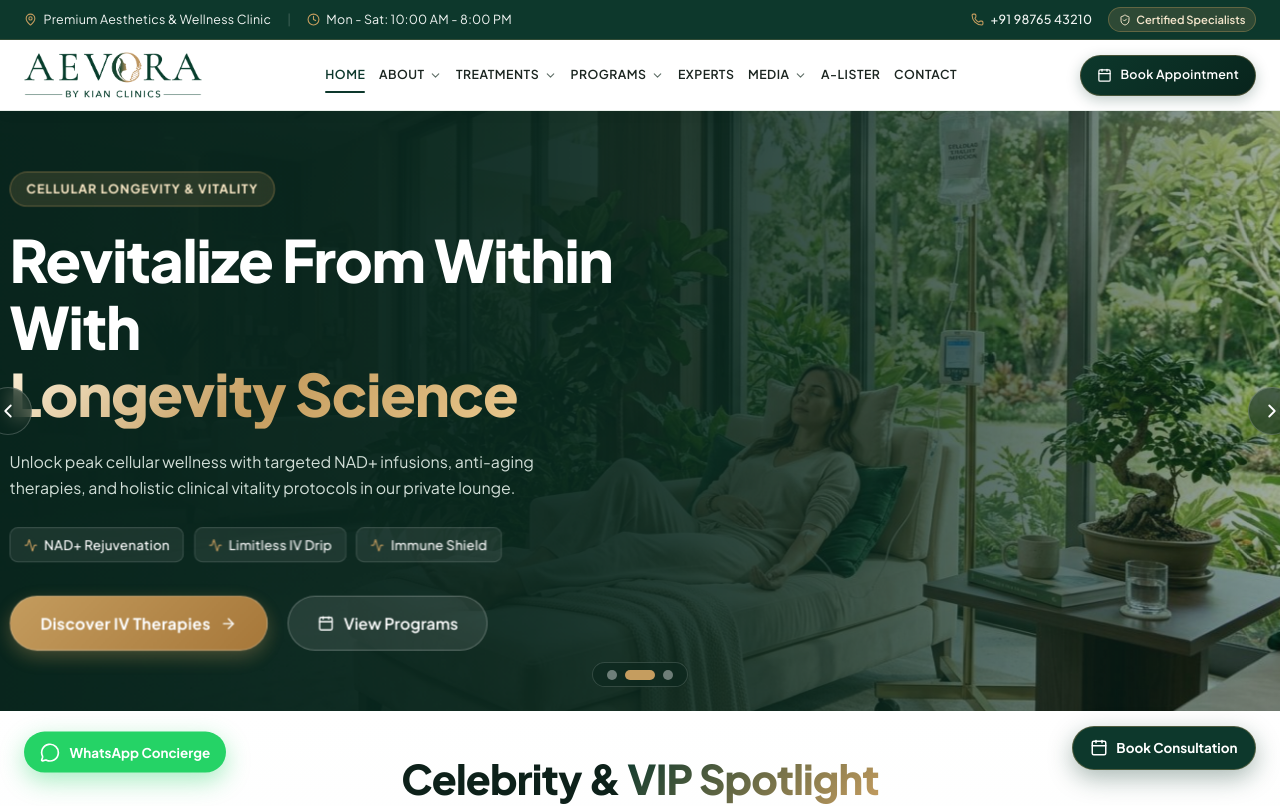
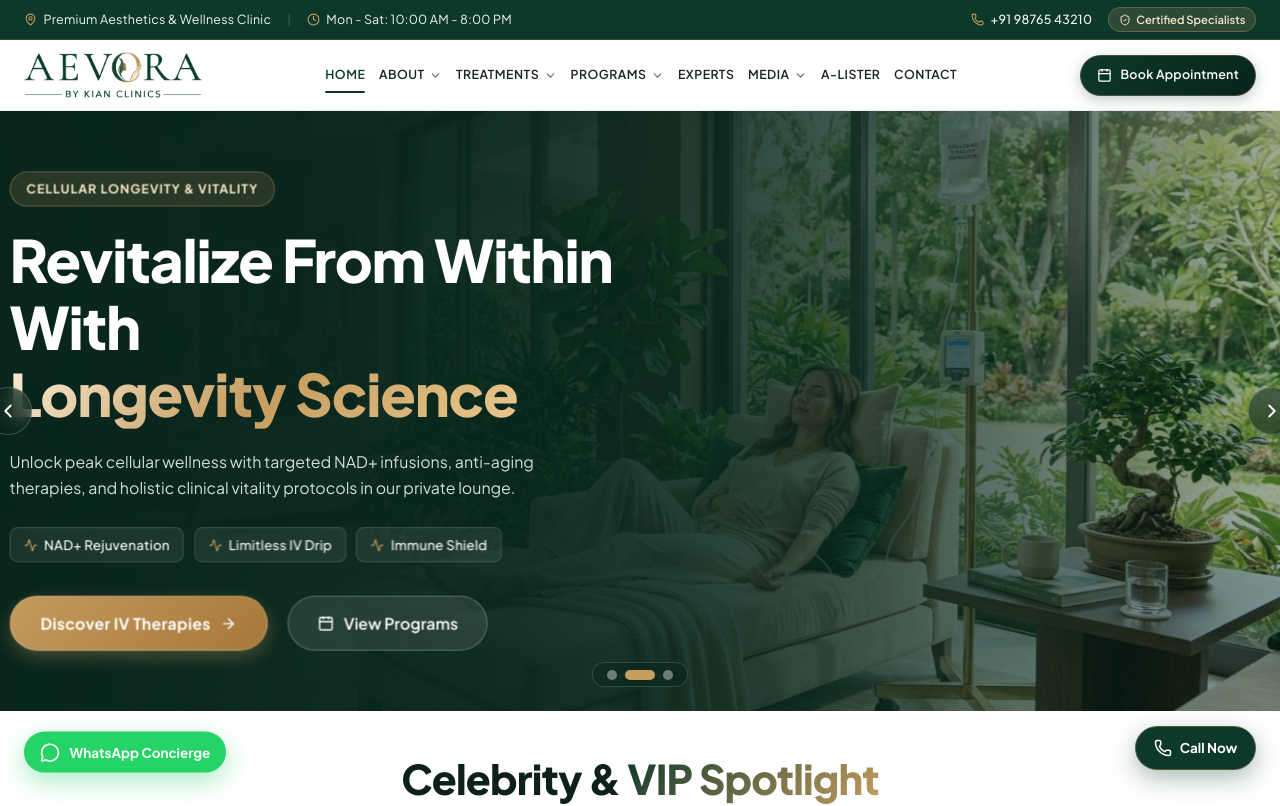
Before and after one commit to agoel1519/client, a React (Vite) app: page / in a window 1280 px wide. Shown: the top 806 px of the page. Built offline with nearby package versions, Linux system fonts and the light colour scheme; a web font is replaced by a local one.

Commit message:
update: replace floating button with 'Call Now' & Phone icon, set WhatsApp and Call redirects to '#'

```diff
--- a/src/App.jsx
+++ b/src/App.jsx
@@ -13,7 +13,7 @@ import FeaturedMedia from './components/FeaturedMedia';
 import FaqSection from './components/FaqSection';
 import Footer from './components/Footer';
 import { useScrollReveal } from './hooks/useScrollReveal';
-import { MessageCircle, Calendar } from 'lucide-react';
+import { MessageCircle, Phone } from 'lucide-react';
 
 function App() {
   const [scrollProgress, setScrollProgress] = useState(0);
@@ -113,9 +113,7 @@ function App() {
 
       {/* Floating Action Buttons */}
       <a
-        href="https://wa.me/919136100000"
-        target="_blank"
-        rel="noopener noreferrer"
+        href="#"
         className="floating-whatsapp-widget"
         aria-label="Chat on WhatsApp with Aevora Concierge"
       >
@@ -124,12 +122,12 @@ function App() {
       </a>
 
       <a
-        href="#appointment"
+        href="#"
         className="floating-call-widget"
-        aria-label="Book a private consultation"
+        aria-label="Call Now"
       >
-        <Calendar size={18} />
-        <span>Book Consultation</span>
+        <Phone size={18} />
+        <span>Call Now</span>
       </a>
     </div>
   );
--- a/src/components/FaqSection.jsx
+++ b/src/components/FaqSection.jsx
@@ -155,9 +155,7 @@ const FaqSection = () => {
 
               <div className="concierge-actions">
                 <a
-                  href="https://wa.me/919136100000"
-                  target="_blank"
-                  rel="noopener noreferrer"
+                  href="#"
                   className="concierge-btn whatsapp-btn"
                 >
                   <MessageCircle size={18} />
@@ -165,7 +163,7 @@ const FaqSection = () => {
                 </a>
 
                 <a
-                  href="#appointment"
+                  href="#"
                   className="concierge-btn appointment-btn"
                 >
                   <PhoneCall size={18} />
```
